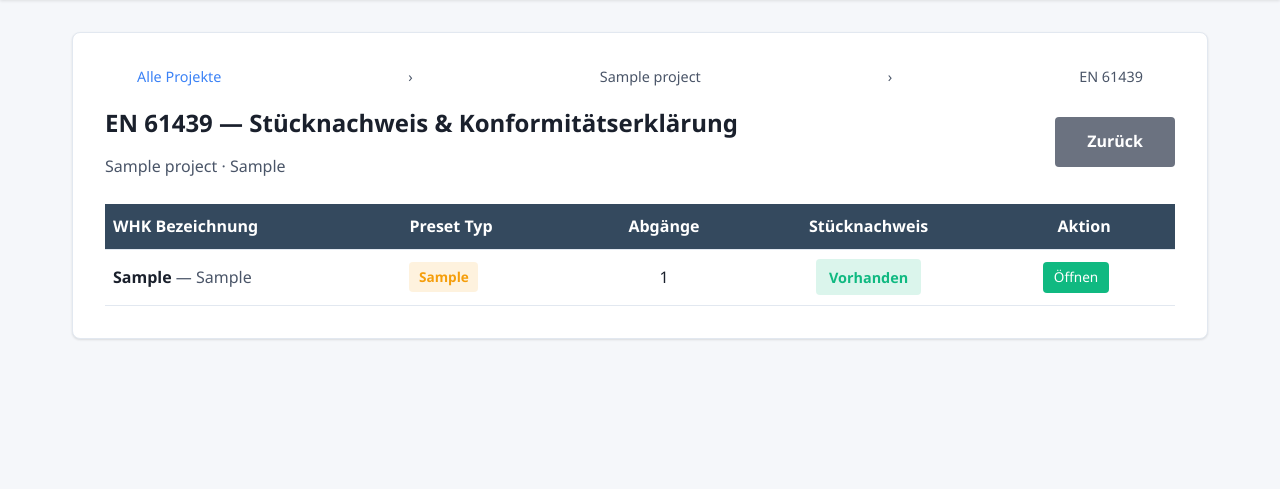
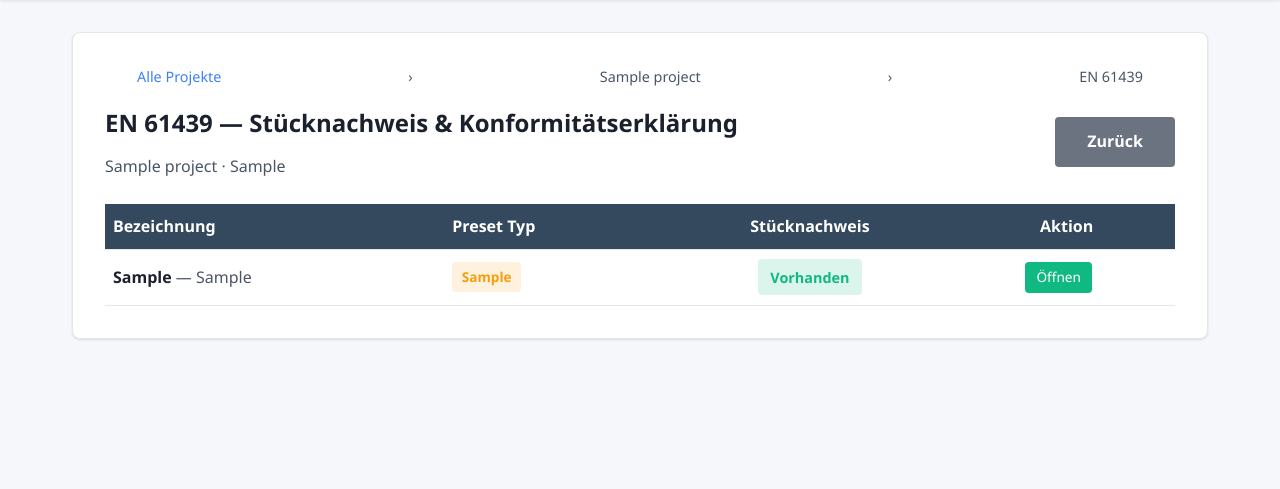
Before and after one commit to Abeni883/whs_app_dev, a Flask app: page /projekt/1/stuecknachweis/whk-auswahl in a window 1280 px wide. Shown: the part 77-566 px from the top of the page. Run offline with Flask 3, Linux system fonts and the light colour scheme; a user stored in the database is signed in; tables that the repository leaves empty hold one stand-in row (values such as "Sample post").

Commit message:
style: WHK-Auswahl Spalte Abgänge entfernt, Bezeichnung umbenannt

```diff
--- a/templates/stuecknachweis/whk_auswahl.html
+++ b/templates/stuecknachweis/whk_auswahl.html
@@ -28,9 +28,8 @@
         <table class="project-table">
             <thead>
                 <tr>
-                    <th>WHK Bezeichnung</th>
+                    <th>Bezeichnung</th>
                     <th>Preset Typ</th>
-                    <th>Abgänge</th>
                     <th>Stücknachweis</th>
                     <th>Aktion</th>
                 </tr>
@@ -45,7 +44,6 @@
                     <td>
                         <span class="preset-badge">{{ item.preset_label }}</span>
                     </td>
-                    <td>{{ item.whk.anzahl_abgaenge }}</td>
                     <td>
                         {% if item.has_stuecknachweis %}
                             <span class="status-badge status-vorhanden">Vorhanden</span>
```
